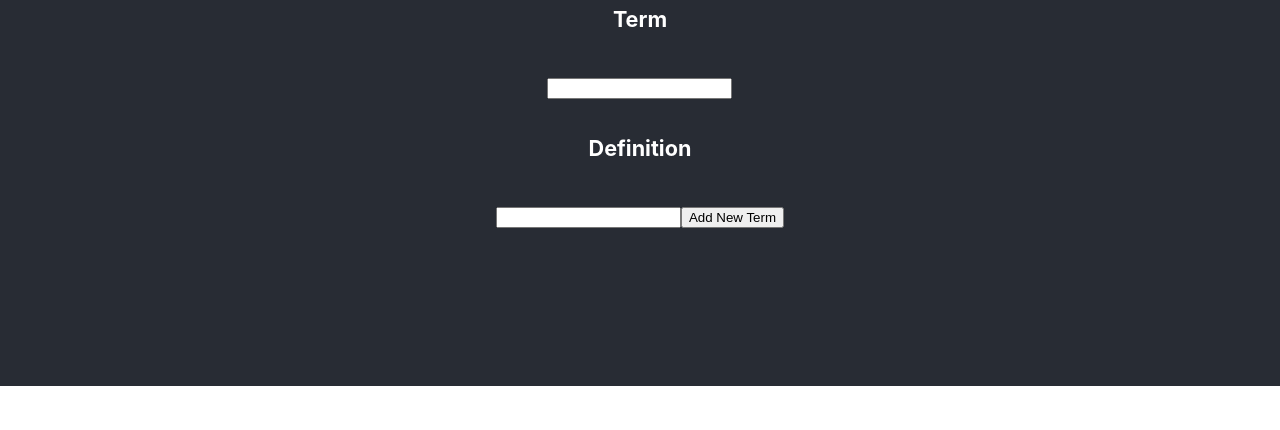
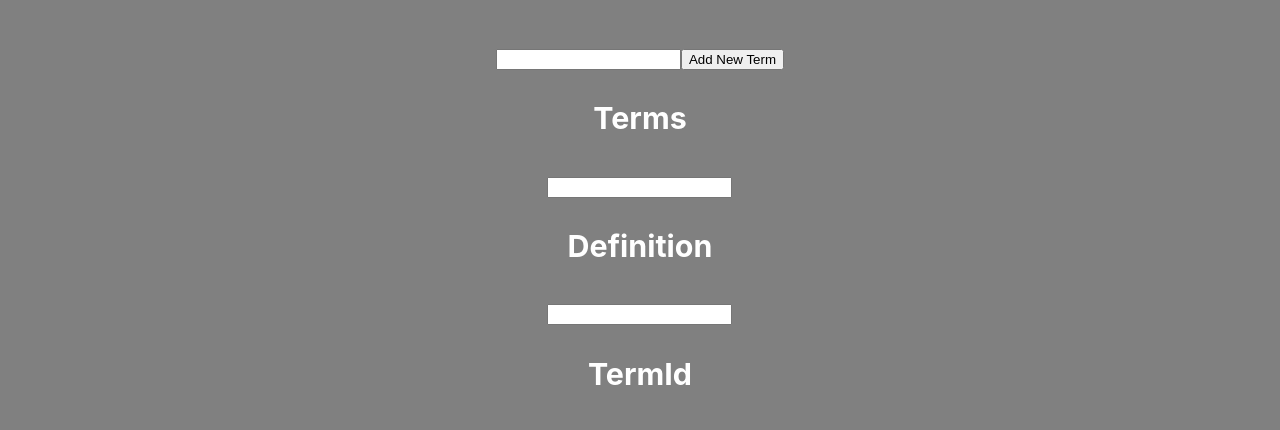
Before and after one commit to beaumoaj/code-conquerors-glossary, a React (Create React App) app: page / in a window 1280 px wide. Shown: the part 414-844 px from the top of the page. Before the commit the page ends 800 px from the top, so only its background shows below. Built offline with nearby package versions, Linux system fonts and the light colour scheme; no server answers.

Commit message:
still working on the update terms component

```diff
--- a/src/AddNewTerm.js
+++ b/src/AddNewTerm.js
@@ -1,4 +1,4 @@
-import React, { useEffect, useState } from 'react';
+import React, { useState } from 'react';
 // import { terms } from './data';
 const AddNewTerm = ({ token }) => {
     const [newTerm, setNewTerm] = useState("");
--- a/src/App.css
+++ b/src/App.css
@@ -1,6 +1,13 @@
 .App {
   text-align: center;
 }
+.container {
+        box-shadow: 1px 1.5px 5px 0.5px black;
+        padding: 15px 20px;
+
+      }
+
+
 
 .App-logo {
   height: 40vmin;
@@ -14,7 +21,7 @@
 }
 
 .App-header {
-  background-color: #282c34;
+  background-color: grey;
   min-height: 100vh;
   display: flex;
   flex-direction: column;
--- a/src/App.js
+++ b/src/App.js
@@ -6,6 +6,7 @@ import { terms } from "./data.js"
 import Terms from './Terms';
 import Login from './Login';
 import AddNewTerm from './AddNewTerm';
+import UpdatingTheTerms from './UpdatingTheTerms';
 
 
 
@@ -13,6 +14,7 @@ function App() {
   const [search, setSearch] = useState("");
   const [terms, setTerms] = useState([]);
   const [token, setToken] = useState("");
+
   // const [password, setPassword] = useState("");
   useEffect(() => {
     fetch("https://wm2-glossary.herokuapp.com/api/terms")
@@ -29,6 +31,7 @@ function App() {
         <SearchButton search={search} setSearch={setSearch} />
         <Terms terms={terms} search={search} />
         <AddNewTerm token={token} />
+        <UpdatingTheTerms  />
       </header>
     </div>
   );
--- a/src/Terms.js
+++ b/src/Terms.js
@@ -6,12 +6,14 @@ import React from 'react';
         term.term.toLowerCase().includes(search.toLowerCase()
         ))
     return (
-        <div className="Term">
+        <div className="Terms">
 
             {filteredTerms.map((term) => (
                 <div key={term.id}>
-                    <h2>{term.term}</h2>
-                    <p>{term.definition}</p></div>
+                    <h2 className="container">{term.term}
+                        <p>{term.definition}</p>
+                    </h2>
+                    </div>
 
             ))}
 
--- /dev/null
+++ b/src/UpdatingTheTerms.js
@@ -0,0 +1,47 @@
+import React, { useState } from 'react';
+export default function UpdatingTheTerms({ token }) {
+    const [termId, setTermId] = useState("");
+    const [terms, setTerms] = useState("");
+    const [definitions, setDefinitions] = useState("");
+    function handleSubmit(e) {
+        e.preventDefault();
+        console.log(JSON.stringify({ "termid": termId, "terms": terms, "definition": definitions}))
+        fetch("https://wm2-glossary.herokuapp.com/api/terms/update",
+            {
+                method: "POST",
+                headers: {
+                    "Content-Type": "application/json",
+                    "Authorization": `Bearer ${token}`
+                },
+                body: JSON.stringify({ "termid": termId, "term": terms, "definition": definitions }),
+            })
+            .then((response) => response.json())
+            .then((data) => console.log(data))
+
+
+
+    }
+    return (
+        <div className="update">
+            <form onSubmit={handleSubmit}>
+
+                <label>
+                    <h3>Terms</h3>
+                    <input type="text" value={terms} onChange={(e) => setTerms(e.target.value)} />
+                </label>
+                <label>
+                    <h3>Definition</h3>
+                    <input type="text" value={definitions} onChange={(e) => setDefinitions(e.target.value)} />
+                </label>
+                <label>
+                    <h3>TermId</h3>
+                    <input type="text" value={termId} onChange={(e) => setTermId(e.target.value)} />
+                </label>
+
+                <button type="submit">UPDATE BUTTON</button>
+
+            </form>
+        </div>
+    )
+
+}
```
